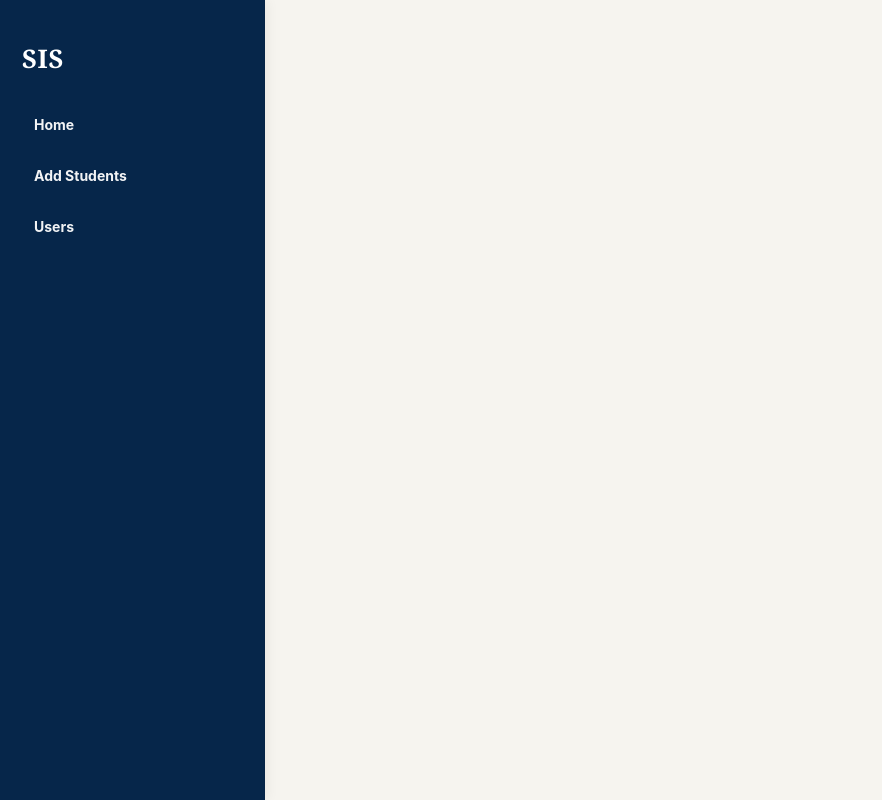
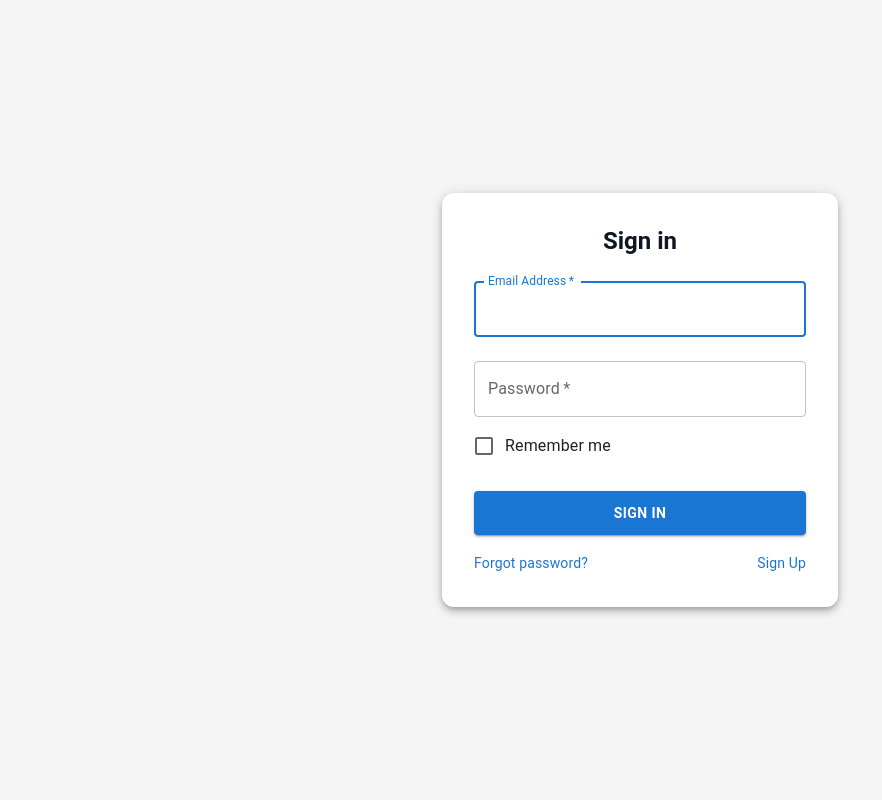
Before and after one commit to DwightSomera/IPT---InformationStudentSomera, a React (Vite) app in the folder dashboard/: page /login in a window 1280 px wide. Shown: the whole page, without its empty margins (0-882 px from the left). Built offline with nearby package versions, Linux system fonts and the light colour scheme.

Commit message:
Sign Up and Log in

```diff
--- a/dashboard/src/App.jsx
+++ b/dashboard/src/App.jsx
@@ -1,24 +1,47 @@
-import { BrowserRouter, Routes, Route } from "react-router-dom";
+import { BrowserRouter, Navigate, Outlet, Route, Routes } from "react-router-dom";
 import Home from "./pages/Home";
 import AddStudent from "./pages/AddStudent";
 import Sidebar from "./pages/Sidebar";
 import Car from "./pages/Car";
 import Users from "./pages/Users";
 
+import Login from "./pages/Login";
+
+
+function ProtectedLayout() {
+  return (
+    <div style={{ display: 'flex', minHeight: '100vh' }}>
+      <Sidebar />
+      <div style={{ flex: 1 }}>
+        <Outlet />
+      </div>
+    </div>
+  );
+}
+
 function App() {
+  // Check if user data exists in localStorage
+  const isAuthenticated = !!localStorage.getItem("token");
+
   return (
     <BrowserRouter>
-      <div className="app-layout">
-        <Sidebar />
-        <main className="main-content">
-          <Routes>
-            <Route path="/" element={<Home />} />
-            <Route path="/AddStudent" element={<AddStudent />} />
-            <Route path="/Car" element={<Car />} />
-            <Route path="/Users" element={<Users />} />
-          </Routes>
-        </main>
-      </div>
+      <Routes>
+        {/* If already logged in, redirect Login attempts to Home */}
+        <Route
+          path="/login"
+          element={isAuthenticated ? <Navigate to="/" replace /> : <Login />}
+        />
+
+        {/* Protected Routes: If not logged in, redirect to Login */}
+        <Route element={isAuthenticated ? <ProtectedLayout /> : <Navigate to="/login" replace />}>
+          <Route path="/" element={<Home />} />
+          <Route path="/students" element={<AddStudent />} />
+          <Route path="/add-student" element={<AddStudent />} />
+          <Route path="/users" element={<Users />} />
+          <Route path="/add-user" element={<Users />} />
+          <Route path="/car" element={<Car />} />
+        </Route>
+      </Routes>
     </BrowserRouter>
   );
 }
--- /dev/null
+++ b/dashboard/src/pages/Login.jsx
@@ -0,0 +1,169 @@
+import React, { useState } from "react";
+import {
+  Button,
+  TextField,
+  FormControlLabel,
+  Checkbox,
+  Link,
+  Grid,
+  Box,
+  Typography,
+  Container,
+  CssBaseline,
+} from "@mui/material";
+
+function Login() {
+  const [error, setError] = useState("");
+  const [loading, setLoading] = useState(false);
+
+  const handleSubmit = async (event) => {
+    event.preventDefault();
+    setError("");
+    setLoading(true);
+
+    const formData = new FormData(event.currentTarget);
+    const email = formData.get("email")?.toString().trim();
+    const password = formData.get("password")?.toString();
+
+    if (!email || !password) {
+      setError("Please enter both email and password.");
+      setLoading(false);
+      return;
+    }
+
+    try {
+      const response = await fetch("http://localhost:1337/login", {
+        method: "POST",
+        headers: {
+          "Content-Type": "application/json",
+        },
+        body: JSON.stringify({ email, password }),
+      });
+
+      const data = await response.json();
+
+      if (!response.ok) {
+        setError(data.message || "Login failed. Please try again.");
+        setLoading(false);
+        return;
+      }
+
+      localStorage.setItem("token", data.user.id);
+      localStorage.setItem(
+        "user",
+        JSON.stringify({
+          id: data.user.id,
+          name: data.user.name,
+          email: data.user.email,
+        }),
+      );
+
+      window.location.href = "/";
+    } catch (err) {
+      console.error("Login Error:", err);
+      setError(
+        "Unable to reach the server. Please check if your backend is running.",
+      );
+      setLoading(false);
+    }
+  };
+
+  return (
+    <Box
+      sx={{
+        display: "flex",
+        flexDirection: "column",
+        alignItems: "center",
+        justifyContent: "center",
+        minHeight: "100vh",
+        width: "100vw",
+        bgcolor: "#f5f5f5", // Light background to make the card pop
+      }}
+    >
+      <CssBaseline />
+      <Container component="main" maxWidth="xs">
+        <Box
+          sx={{
+            display: "flex",
+            flexDirection: "column",
+            alignItems: "center",
+            padding: 4,
+            boxShadow: 5,
+            borderRadius: 3,
+            bgcolor: "background.paper",
+          }}
+        >
+          <Typography component="h1" variant="h5" sx={{ fontWeight: "bold" }}>
+            Sign in
+          </Typography>
+          <Box
+            component="form"
+            onSubmit={handleSubmit}
+            noValidate
+            sx={{ mt: 1, width: "100%" }}
+          >
+            <TextField
+              margin="normal"
+              required
+              fullWidth
+              id="email"
+              label="Email Address"
+              name="email"
+              autoComplete="email"
+              autoFocus
+            />
+            <TextField
+              margin="normal"
+              required
+              fullWidth
+              name="password"
+              label="Password"
+              type="password"
+              id="password"
+              autoComplete="current-password"
+            />
+            <FormControlLabel
+              control={<Checkbox value="remember" color="primary" />}
+              label="Remember me"
+            />
+
+            {error && (
+              <Typography
+                color="error"
+                variant="body2"
+                sx={{ mt: 1, textAlign: "center" }}
+              >
+                {error}
+              </Typography>
+            )}
+
+            <Button
+              type="submit"
+              fullWidth
+              variant="contained"
+              disabled={loading}
+              sx={{ mt: 3, mb: 2, py: 1.2, fontWeight: "bold" }}
+            >
+              {loading ? "Signing In..." : "Sign In"}
+            </Button>
+
+            <Grid container justifyContent="space-between">
+              <Grid item>
+                <Link href="#" variant="body2" sx={{ textDecoration: "none" }}>
+                  Forgot password?
+                </Link>
+              </Grid>
+              <Grid item>
+                <Link href="#" variant="body2" sx={{ textDecoration: "none" }}>
+                  Sign Up
+                </Link>
+              </Grid>
+            </Grid>
+          </Box>
+        </Box>
+      </Container>
+    </Box>
+  );
+}
+
+export default Login;
--- a/dashboard/src/pages/Sidebar.jsx
+++ b/dashboard/src/pages/Sidebar.jsx
@@ -1,15 +1,29 @@
 import './Sidebar.css';
-import { NavLink } from 'react-router-dom';
+import { NavLink, useNavigate } from 'react-router-dom';
+import { Button } from '@mui/material';
 
 function Sidebar() {
+  const navigate = useNavigate();
+
+  const handleSignOut = () => {
+    localStorage.removeItem('token');
+    localStorage.removeItem('user');
+    navigate('/login');
+  };
+
   return (
     <div className="sidebar">
       <h2>SIS</h2>
       <ul>
         <li><NavLink to="/" className={({isActive}) => isActive ? 'nav-link active' : 'nav-link'}>Home</NavLink></li>
-        <li><NavLink to="/AddStudent" className={({isActive}) => isActive ? 'nav-link active' : 'nav-link'}>Add Students</NavLink></li>
+        <li><NavLink to="/students" className={({isActive}) => isActive ? 'nav-link active' : 'nav-link'}>Add Students</NavLink></li>
         <li><NavLink to="/users" className={({isActive}) => isActive ? 'nav-link active' : 'nav-link'}>Users</NavLink></li>
       </ul>
+      <div style={{ marginTop: 'auto', paddingTop: '20px' }}>
+        <Button variant="contained" color="error" fullWidth onClick={handleSignOut}>
+          Sign Out
+        </Button>
+      </div>
     </div>
   );
 }
```
Also changed, not shown: dashboard/src/pages/Login.css (added), 1 other file (tests, documents, lock files or other folders).
